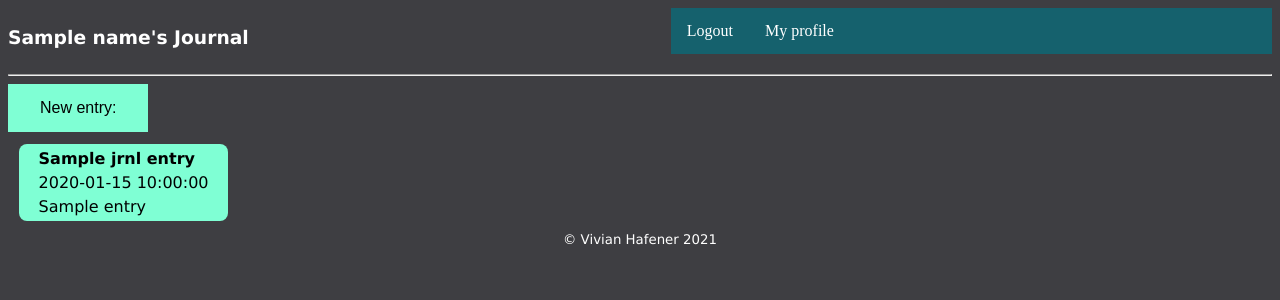
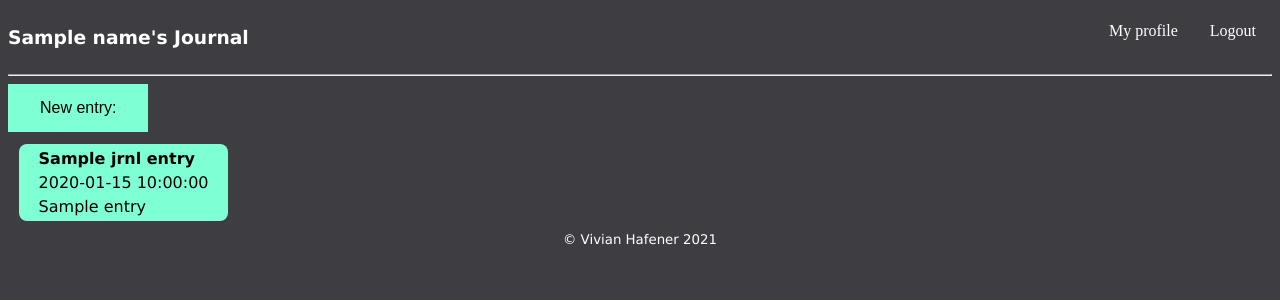
Before and after one commit to vivian-hafener-lanl/journal, a Python web app: template project/templates/home.html in a window 1280 px wide. Shown: the top 300 px of the page. Run offline with Jinja, Linux system fonts and the light colour scheme; the template is opened without the code that fills it: most values are stand-ins (such as "Sample title", 1, 10 or a date in 2020).

Commit message:
Figured out what was going on with the right-float

```diff
--- a/project/static/style.css
+++ b/project/static/style.css
@@ -10,11 +10,11 @@
     margin: 0;
     padding: 0;
     overflow: hidden;
-    background-color: #15616D;
+    background-color: #3e3e42;
 }
 .nav-li {
-    float: left;
-    background-color: #15616D;
+    float: right;
+    background-color: #3e3e42;
 }
 
 .nav-li .nav-a {
@@ -23,7 +23,7 @@
     text-align: center;
     padding: 14px 16px;
     text-decoration: none;
-    background-color: #15616D;
+    background-color: #3e3e42;
 }
 .nav-li .nav-a:hover:not(.active) {
     background-color: #111;
```
